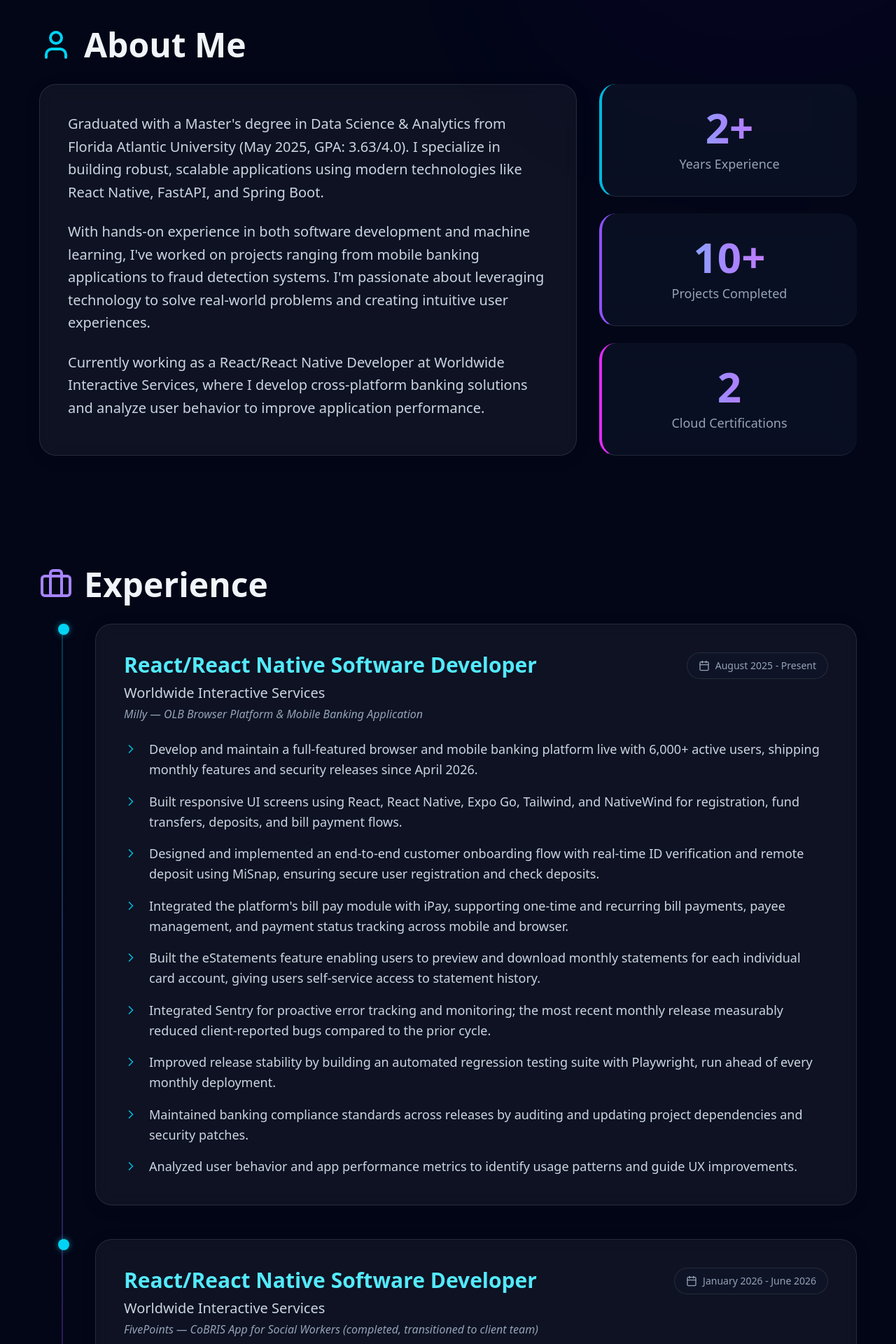
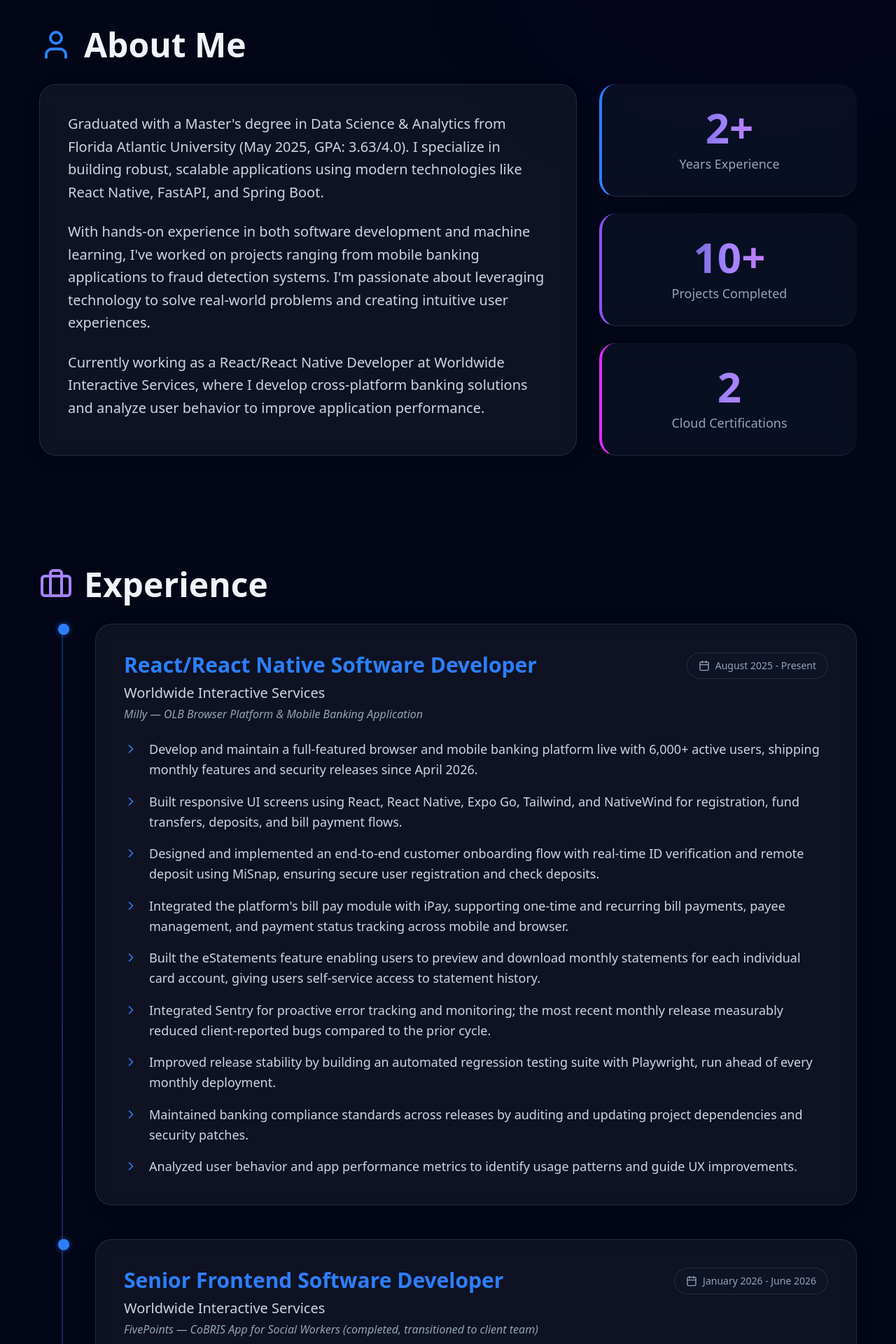
Before and after one commit to LKONDETI/portfolio, a React (Vite) app: page / in a window 1280 px wide. Shown: the part 840-2760 px from the top of the page at 70% size. Built offline with nearby package versions, Linux system fonts and the light colour scheme.

Commit message:
changed the colors of the light background

```diff
--- a/src/components/About.jsx
+++ b/src/components/About.jsx
@@ -15,7 +15,7 @@ export default function About({ profile, stats }) {
                     viewport={{ once: true }}
                     className="flex items-center gap-4 mb-8"
                 >
-                    <User size={48} className="text-cyan-400" />
+                    <User size={48} className="text-blue-500" />
                     <h2 className="text-4xl md:text-5xl font-bold">About Me</h2>
                 </motion.div>
 
@@ -44,7 +44,7 @@ export default function About({ profile, stats }) {
                                 transition={{ duration: 0.5, delay: idx * 0.1 }}
                                 whileHover={{ scale: 1.05 }}
                                 className={`glass-strong rounded-3xl p-8 text-center border-l-4
-                        ${idx === 0 ? 'border-cyan-500' : ''}
+                        ${idx === 0 ? 'border-blue-500' : ''}
                         ${idx === 1 ? 'border-violet-500' : ''}
                         ${idx === 2 ? 'border-fuchsia-500' : ''}
                     `}
--- a/src/components/Experience.jsx
+++ b/src/components/Experience.jsx
@@ -20,7 +20,7 @@ export default function Experience({ experience }) {
 
                 <div className="relative space-y-12">
                     {/* Vertical Line */}
-                    <div className="absolute left-4 md:left-8 top-4 bottom-0 w-0.5 bg-gradient-to-b from-cyan-500 via-violet-500 to-transparent opacity-30"></div>
+                    <div className="absolute left-4 md:left-8 top-4 bottom-0 w-0.5 bg-gradient-to-b from-blue-500 via-violet-500 to-transparent opacity-30"></div>
 
                     {experience.map((job, idx) => (
                         <motion.div
@@ -32,12 +32,12 @@ export default function Experience({ experience }) {
                             className="relative pl-12 md:pl-20"
                         >
                             {/* Timeline Dot */}
-                            <div className="absolute left-[11px] md:left-[27px] top-0 w-3 h-3 md:w-4 md:h-4 rounded-full bg-cyan-400 shadow-[0_0_10px_rgba(34,211,238,0.5)]"></div>
+                            <div className="absolute left-[11px] md:left-[27px] top-0 w-3 h-3 md:w-4 md:h-4 rounded-full bg-blue-500 shadow-[0_0_10px_rgba(59,130,246,0.5)]"></div>
 
                             <div className="glass hover:bg-white/10 transition-colors duration-500 rounded-3xl p-8 md:p-10 border border-white/5 group">
                                 <div className="flex flex-col lg:flex-row lg:items-start lg:justify-between mb-6">
                                     <div className="flex-1">
-                                        <h3 className="text-2xl md:text-3xl font-bold text-cyan-300 mb-2">{job.role}</h3>
+                                        <h3 className="text-2xl md:text-3xl font-bold text-blue-500 dark:text-blue-300 mb-2">{job.role}</h3>
                                         <p className="text-xl text-[var(--text-secondary)] font-medium mb-1">{job.company}</p>
                                         <p className="text-base text-[var(--text-tertiary)] italic">{job.description}</p>
                                     </div>
@@ -49,7 +49,7 @@ export default function Experience({ experience }) {
                                 <ul className="space-y-4">
                                     {job.highlights.map((highlight, i) => (
                                         <li key={i} className="flex gap-4 text-[var(--text-secondary)] text-lg group-hover:text-[var(--text-primary)] transition-colors">
-                                            <ChevronRight className="text-cyan-500 shrink-0 mt-1" size={20} />
+                                            <ChevronRight className="text-blue-500 shrink-0 mt-1" size={20} />
                                             <span className="leading-relaxed">{highlight}</span>
                                         </li>
                                     ))}
--- a/src/components/Footer.jsx
+++ b/src/components/Footer.jsx
@@ -10,7 +10,7 @@ export default function Footer({ profile }) {
                 <div className="flex gap-8">
                     {profile.socials.linkedin && (
                         <a href={profile.socials.linkedin} target="_blank" rel="noreferrer"
-                            className="p-3 bg-white/5 rounded-full hover:bg-cyan-500/20 hover:text-cyan-400 transition-all hover:scale-110 text-[var(--text-tertiary)]">
+                            className="p-3 bg-white/5 rounded-full hover:bg-blue-500/20 hover:text-blue-500 transition-all hover:scale-110 text-[var(--text-tertiary)]">
                             <Linkedin size={24} />
                         </a>
                     )}
--- a/src/components/Header.jsx
+++ b/src/components/Header.jsx
@@ -68,7 +68,7 @@ export default function Header({ activeSection, scrollToSection, theme, toggleTh
             {/* Theme Toggle */}
             <button
               onClick={toggleTheme}
-              className="p-2 rounded-full hover:bg-white/10 transition-colors text-slate-400 hover:text-cyan-400"
+              className="p-2 rounded-full hover:bg-white/10 transition-colors text-slate-400 hover:text-blue-500"
               aria-label="Toggle Theme"
             >
               {theme === 'dark' ? <Sun size={20} /> : <Moon size={20} />}
@@ -107,7 +107,7 @@ export default function Header({ activeSection, scrollToSection, theme, toggleTh
                         }
                       }, 100);
                     }}
-                    className={`text-lg font-medium text-left ${activeSection === item ? 'text-cyan-400' : 'text-[var(--text-tertiary)]'
+                    className={`text-lg font-medium text-left ${activeSection === item ? 'text-blue-500' : 'text-[var(--text-tertiary)]'
                       }`}
                   >
                     {item.charAt(0).toUpperCase() + item.slice(1)}
--- a/src/components/Hero.jsx
+++ b/src/components/Hero.jsx
@@ -13,7 +13,7 @@ export default function Hero({ profile }) {
                         initial={{ opacity: 0, y: 20 }}
                         animate={{ opacity: 1, y: 0 }}
                         transition={{ duration: 0.8 }}
-                        className="text-6xl md:text-8xl font-bold bg-gradient-to-r from-cyan-400 via-violet-400 to-fuchsia-400 bg-clip-text text-transparent"
+                        className="text-6xl md:text-8xl font-bold bg-gradient-to-r from-blue-900 via-violet-400 to-fuchsia-400 bg-clip-text text-transparent"
                     >
                         {profile.name}
                     </motion.h1>
@@ -21,7 +21,7 @@ export default function Hero({ profile }) {
                         initial={{ opacity: 0, y: 20 }}
                         animate={{ opacity: 1, y: 0 }}
                         transition={{ duration: 0.8, delay: 0.2 }}
-                        className="text-2xl md:text-3xl text-cyan-300 font-light font-display"
+                        className="text-2xl md:text-3xl font-light font-display text-blue-300 [html.light_&]:text-blue-900"
                     >
                         {profile.title}
                     </motion.p>
@@ -42,7 +42,7 @@ export default function Hero({ profile }) {
                     transition={{ duration: 0.8, delay: 0.6 }}
                     className="flex flex-wrap justify-center gap-6 text-[var(--text-secondary)] text-lg"
                 >
-                    <a href={`mailto:${profile.email}`} className="flex items-center gap-2 hover:text-cyan-400 transition-all hover:scale-105">
+                    <a href={`mailto:${profile.email}`} className="flex items-center gap-2 hover:text-blue-500 transition-all hover:scale-105">
                         <Mail size={20} />
                         <span>{profile.email}</span>
                     </a>
--- a/src/components/Layout.jsx
+++ b/src/components/Layout.jsx
@@ -3,14 +3,14 @@ import { motion } from 'framer-motion';
 
 export default function Layout({ children }) {
     return (
-        <div className="min-h-screen bg-[var(--bg-primary)] text-[var(--text-primary)] font-sans selection:bg-cyan-500/30 overflow-hidden relative">
+        <div className="min-h-screen bg-[var(--bg-primary)] text-[var(--text-primary)] font-sans selection:bg-blue-500/30 overflow-hidden relative">
             {/* Animated Background */}
             <div className="fixed inset-0 z-0 pointer-events-none">
                 <div className="absolute inset-0 bg-[radial-gradient(ellipse_at_top,_var(--tw-gradient-stops))] from-[var(--gradient-from)] via-[var(--gradient-via)] to-[var(--gradient-to)] opacity-80"></div>
                 <motion.div
                     animate={{ scale: [1, 1.2, 1], opacity: [0.3, 0.5, 0.3] }}
                     transition={{ duration: 8, repeat: Infinity, ease: "easeInOut" }}
-                    className="absolute top-[-20%] left-[-10%] w-[50%] h-[50%] bg-cyan-500/10 rounded-full blur-[120px]"
+                    className="absolute top-[-20%] left-[-10%] w-[50%] h-[50%] bg-blue-500/10 rounded-full blur-[120px]"
                 />
                 <motion.div
                     animate={{ scale: [1, 1.1, 1], opacity: [0.3, 0.4, 0.3] }}
--- a/src/components/Skills.jsx
+++ b/src/components/Skills.jsx
@@ -6,7 +6,7 @@ export default function Skills({ skills }) {
     if (!skills) return null;
 
     const categories = [
-        { title: "Languages & Frameworks", icon: Code2, data: [...skills.languages, ...skills.frameworks], color: "text-cyan-400", bg: "bg-cyan-500/10", border: "border-cyan-500/20" },
+        { title: "Languages & Frameworks", icon: Code2, data: [...skills.languages, ...skills.frameworks], color: "text-blue-500", bg: "bg-blue-500/10", border: "border-blue-500/20" },
         { title: "Databases & Tools", icon: Database, data: skills.databases, color: "text-violet-400", bg: "bg-violet-500/10", border: "border-violet-500/20" },
         { title: "ML & Data", icon: Cpu, data: skills.ml, color: "text-emerald-400", bg: "bg-emerald-500/10", border: "border-emerald-500/20" },
         { title: "AI & Prompt Engineering", icon: Bot, data: skills.ai, color: "text-fuchsia-400", bg: "bg-fuchsia-500/10", border: "border-fuchsia-500/20" },
--- a/src/data/db.json
+++ b/src/data/db.json
@@ -48,7 +48,7 @@
     },
     {
       "company": "Worldwide Interactive Services",
-      "role": "React/React Native Software Developer",
+      "role": "Senior Frontend Software Developer",
       "period": "January 2026 - June 2026",
       "description": "FivePoints — CoBRIS App for Social Workers (completed, transitioned to client team)",
       "highlights": [
@@ -58,6 +58,22 @@
         "Implemented a persistent no-connectivity banner displayed across the screen to alert caseworkers in real time when the device lost network connection, reinforcing trust in the offline-first submission flow.",
         "Engineered a session-timeout screen with live countdown, auto-biometric prompt, and graceful logout/re-authentication flow; configured Expo Router with protected routes and auth guards.",
         "Delivered the completed application and handed off ownership to the FivePoints engineering team at project close."
+      ]
+    },
+    {
+      "name": "Zest Kid — Kids Activity Marketplace",
+      "role": "Software Developer",
+      "period": "May 2026",
+      "tech": ["Flutter", "Dart", "Supabase", "PostgreSQL", "Row Level Security", "Supabase Storage", "Supabase Auth", "Supabase Edge Functions", "TypeScript", "Deno", "Stripe Connect", "flutter_test", "mocktail"],
+      "github": "",
+      "description": "A cross-platform Flutter marketplace connecting parents with independent class vendors and coaches — handling multi-tenant scheduling, class bookings, Stripe-integrated payments, and a financial dashboard, built with Claude as an AI development partner throughout.",
+      "highlights": [
+        "Architected the full backend on Supabase: Postgres database with Row Level Security for multi-tenant data isolation, Storage for media uploads, and Auth for role-based user management (parents, vendors, coaches).",
+        "Integrated Stripe Connect end-to-end: PaymentIntents for class bookings, automated platform revenue splits, and recurring subscription billing for business accounts.",
+        "Deployed Supabase Edge Functions (TypeScript/Deno) to handle payment processing and Stripe webhook events server-side, keeping credentials off the client.",
+        "Implemented a financial dashboard with monthly earnings summaries, revenue-by-class breakdowns, and Stripe Connect payout management for vendors.",
+        "Followed TDD across auth, classes, payments, subscriptions, and booking flows using flutter_test and mocktail, covering controllers, repositories, CSV parsing logic, and key UI screens.",
+        "Currently demoing the platform to prospective business clients and iterating the roadmap based on their feedback."
       ]
     },
     {
@@ -86,21 +102,6 @@
     "Engineered a multi-layered security architecture: BCrypt password hashing (work factor 12) at registration, JWT Bearer authentication with strict token validation (issuer, audience, lifetime, zero clock skew), Expo SecureStore for on-device token persistence, HTTP security headers middleware (X-Content-Type-Options, X-Frame-Options, X-XSS-Protection), and a global React context-based Privacy Mode that masks all monetary values app-wide with a single toggle, persisted across sessions via SecureStore.",
     "Implemented idiomatic budget and loan business logic: an upsert pattern in BudgetService that creates or updates a monthly limit for a given category in a single operation (preventing duplicate records), real-time CurrentSpending tracking that auto-updates on every categorized debit transaction, and a soft-withdraw workflow for pending loan applications that validates ownership and status before transitioning to a Withdrawn state — keeping audit history intact.",
     "Designed a rich, data-driven mobile UI with NativeWind (Tailwind CSS for React Native) and Expo Router: an interactive pie chart (built with react-native-svg) that renders per-category spending slices with tap-to-expand detail, sparkline trend charts showing monthly spending history per category, color-coded category progress bars with over-budget warnings, and in-app push notifications (via Expo Notifications) for budget threshold alerts (≥ 80% used), large transaction detection (> $200), and upcoming loan payment reminders (within 3 days of due date)."
-  ]
-},
-{
-  "name": "Zest Kid — Kids Activity Marketplace",
-  "period": "May 2026 - Present",
-  "tech": ["Flutter", "Dart", "Supabase", "PostgreSQL", "Row Level Security", "Supabase Storage", "Supabase Auth", "Supabase Edge Functions", "TypeScript", "Deno", "Stripe Connect", "flutter_test", "mocktail"],
-  "github": "",
-  "description": "A cross-platform Flutter marketplace connecting parents with independent class vendors and coaches — handling multi-tenant scheduling, class bookings, Stripe-integrated payments, and a financial dashboard, built with Claude as an AI development partner throughout.",
-  "highlights": [
-    "Architected the full backend on Supabase: Postgres database with Row Level Security for multi-tenant data isolation, Storage for media uploads, and Auth for role-based user management (parents, vendors, coaches).",
-    "Integrated Stripe Connect end-to-end: PaymentIntents for class bookings, automated platform revenue splits, and recurring subscription billing for business accounts.",
-    "Deployed Supabase Edge Functions (TypeScript/Deno) to handle payment processing and Stripe webhook events server-side, keeping credentials off the client.",
-    "Implemented a financial dashboard with monthly earnings summaries, revenue-by-class breakdowns, and Stripe Connect payout management for vendors.",
-    "Followed TDD across auth, classes, payments, subscriptions, and booking flows using flutter_test and mocktail, covering controllers, repositories, CSV parsing logic, and key UI screens.",
-    "Currently demoing the platform to prospective business clients and iterating the roadmap based on their feedback."
   ]
 },
 {
--- a/src/index.css
+++ b/src/index.css
@@ -37,35 +37,32 @@
   }
 
   :root.light {
-    --bg-primary: #ffffff;
-    /* Pure White */
+    --bg-primary: #f8faff;
+    /* very subtle blue-white tint */
     --text-primary: #0f172a;
     /* slate-900 */
-    --text-secondary: #334155;
-    /* slate-700 */
-    --text-tertiary: #475569;
-    /* slate-600 - Darker for readability */
-    --glass-bg: rgba(0, 0, 0, 0.03);
-    /* subtle dark glass for light mode */
-    --glass-border: rgba(0, 0, 0, 0.1);
-    --glass-strong-bg: rgba(255, 255, 255, 0.8);
+    --text-secondary: #1e293b;
+    /* slate-800 — darker for contrast */
+    --text-tertiary: #334155;
+    /* slate-700 — much darker than before */
+    --glass-bg: rgba(0, 0, 0, 0.04);
+    --glass-border: rgba(0, 0, 0, 0.12);
+    --glass-strong-bg: rgba(255, 255, 255, 0.85);
 
-    /* Accents Light Mode */
-    --accent-cyan: #0891b2;
-    /* cyan-600 */
+    /* Accents Light Mode — blue replaces cyan */
+    --accent-cyan: #2563eb;
+    /* blue-600 */
     --accent-violet: #7c3aed;
     /* violet-600 */
     --accent-fuchsia: #c026d3;
     /* fuchsia-600 */
     --accent-fuchsia-dim: rgba(192, 38, 211, 0.1);
-    /* fuchsia-600/10 */
     --accent-fuchsia-text: #86198f;
     /* fuchsia-800 */
 
-    /* Light Gradient (Subtle) */
-    --gradient-from: #ffffff;
-    --gradient-via: #f8fafc;
-    /* slate-50 */
+    /* Light Gradient — subtle blue-tinted */
+    --gradient-from: #f0f4ff;
+    --gradient-via: #f8faff;
     --gradient-to: #f1f5f9;
   }
 
@@ -98,7 +95,11 @@
   }
 
   .text-gradient {
-    @apply bg-clip-text text-transparent bg-gradient-to-r from-cyan-400 via-violet-400 to-fuchsia-400;
+    @apply bg-clip-text text-transparent bg-gradient-to-r from-blue-900 via-violet-400 to-fuchsia-400;
+  }
+
+  :root.light .text-gradient {
+    @apply bg-clip-text text-transparent bg-gradient-to-r from-blue-900 via-violet-600 to-fuchsia-600;
   }
 }
 
```
Also changed, not shown: src/components/Education.jsx (+7 -7 lines).
